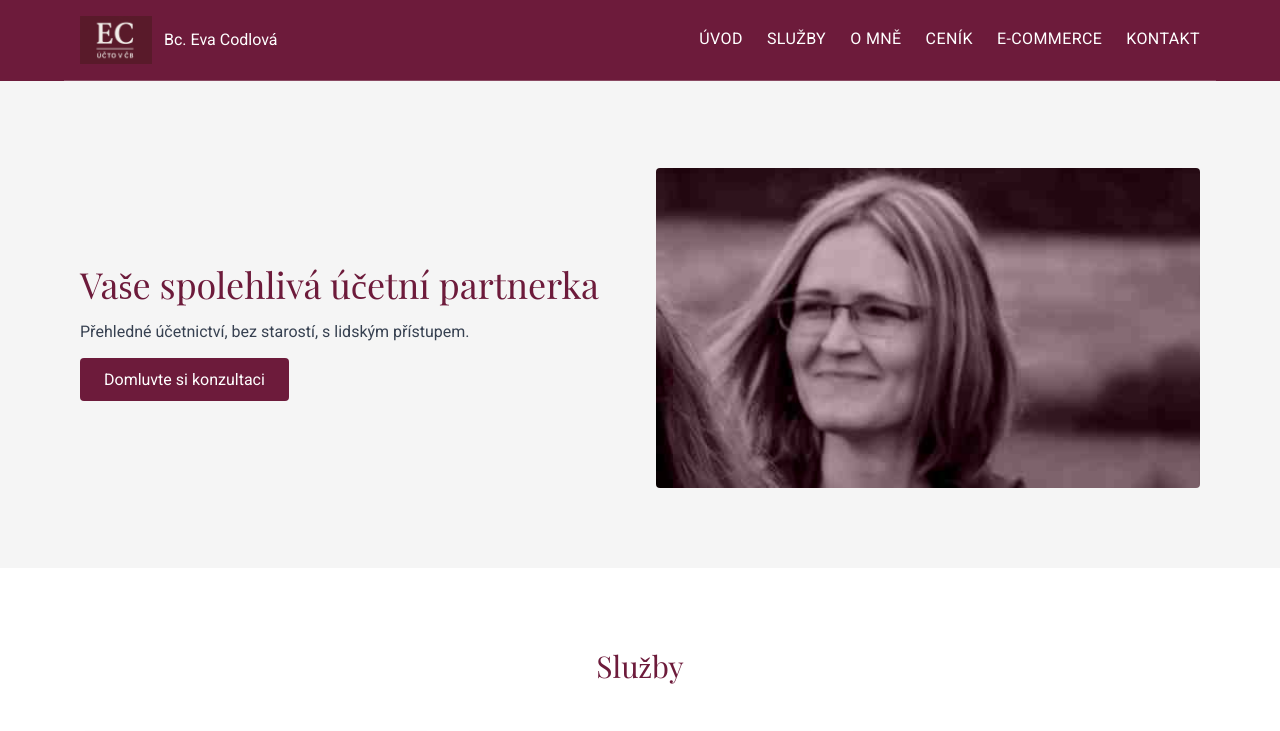
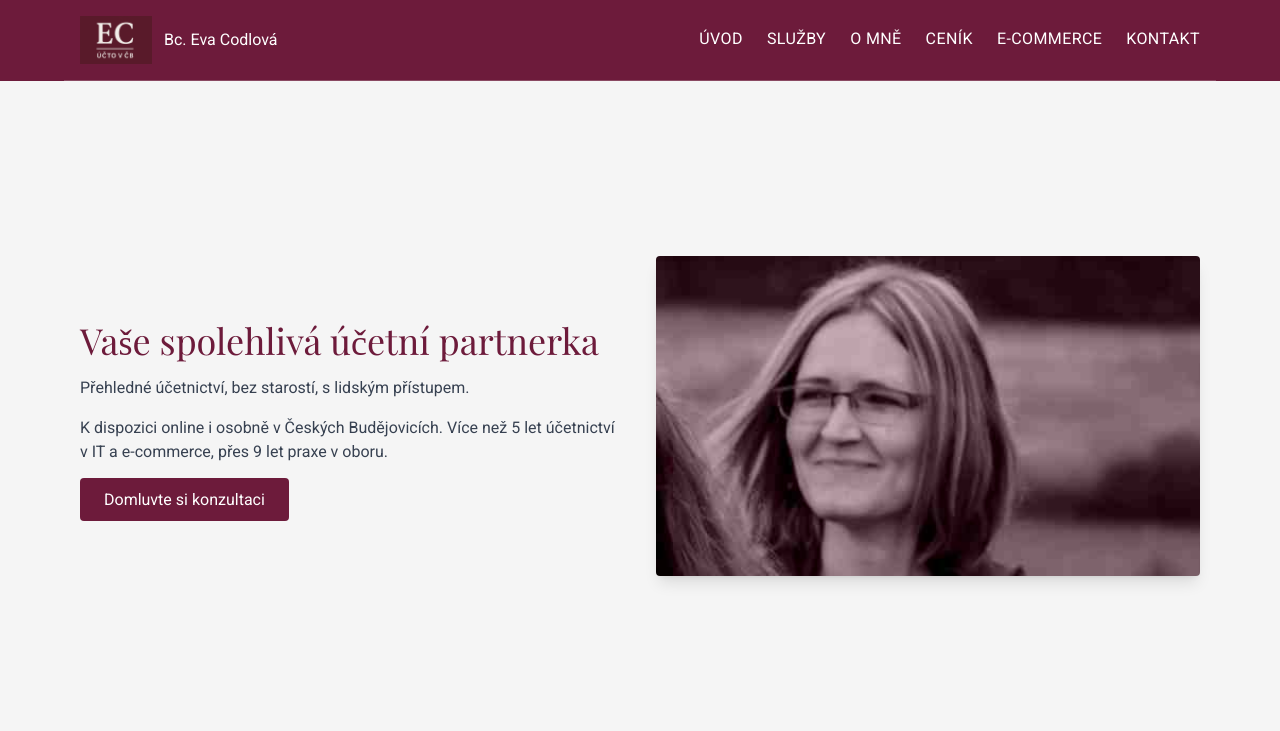
Before and after one commit to bbartonova/eva-codlova-web, a React (Vite) app: page / in a window 1280 px wide. Shown: the top 731 px of the page. Built offline with nearby package versions, Linux system fonts and the light colour scheme.

Commit message:
oprava uvodu, doplneni

```diff
--- a/src/App.jsx
+++ b/src/App.jsx
@@ -154,8 +154,11 @@ export default function App() {
       </header>
 
       {/* Hero sekce */}
-      <section id="home" className="bg-[#F5F5F5] pt-[88px]">
-        <div className="max-w-6xl mx-auto px-4 py-20 grid md:grid-cols-2 gap-8 items-center">
+      <section
+        id="home"
+        className="min-h-screen flex items-center justify-center bg-[#F5F5F5] pt-24 pb-16"
+      >
+        <div className="max-w-6xl mx-auto px-4 grid md:grid-cols-2 gap-8 items-center">
           <motion.div
             initial={{ opacity: 0, x: -50 }}
             animate={{ opacity: 1, x: 0 }}
@@ -164,29 +167,31 @@ export default function App() {
             <h1 className="font-playfair text-4xl mb-4 text-[#6D1B3B]">
               Vaše spolehlivá účetní partnerka
             </h1>
+            <p className="mb-4 text-gray-700">
+              Přehledné účetnictví, bez starostí, s lidským přístupem.
+            </p>
             <p className="mb-6 text-gray-700">
-              Přehledné účetnictví, bez starostí, s lidským přístupem.
+              K dispozici online i osobně v Českých Budějovicích. Více než 5 let
+              účetnictví v IT a e-commerce, přes 9 let praxe v oboru.
             </p>
             <a
               href="#contact"
-              onClick={(e) => handleMenuClick(e, '#contact')}
               className="bg-[#6D1B3B] text-white px-6 py-3 rounded hover:bg-[#8a2b52] transition"
             >
               Domluvte si konzultaci
             </a>
           </motion.div>
+
           <motion.div
             initial={{ opacity: 0, x: 50 }}
             animate={{ opacity: 1, x: 0 }}
             transition={{ duration: 1 }}
           >
-            <div className="w-full h-80">
-              <img
-                src="/eva.jpg"
-                alt="Eva Codlová"
-                className="w-full h-full object-cover rounded"
-              />
-            </div>
+            <img
+              src="/eva.jpg"
+              alt="Bc. Eva Codlová"
+              className="w-full h-80 object-cover rounded shadow-lg"
+            />
           </motion.div>
         </div>
       </section>
```
